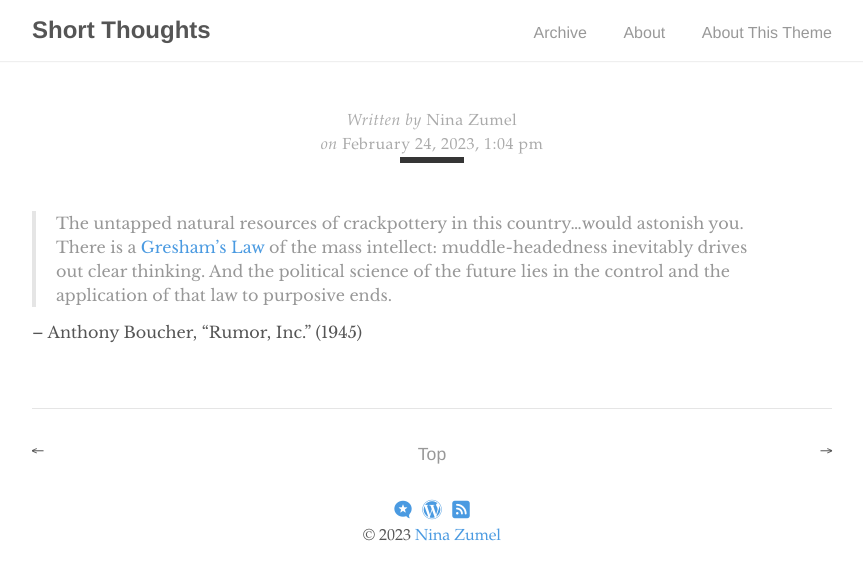
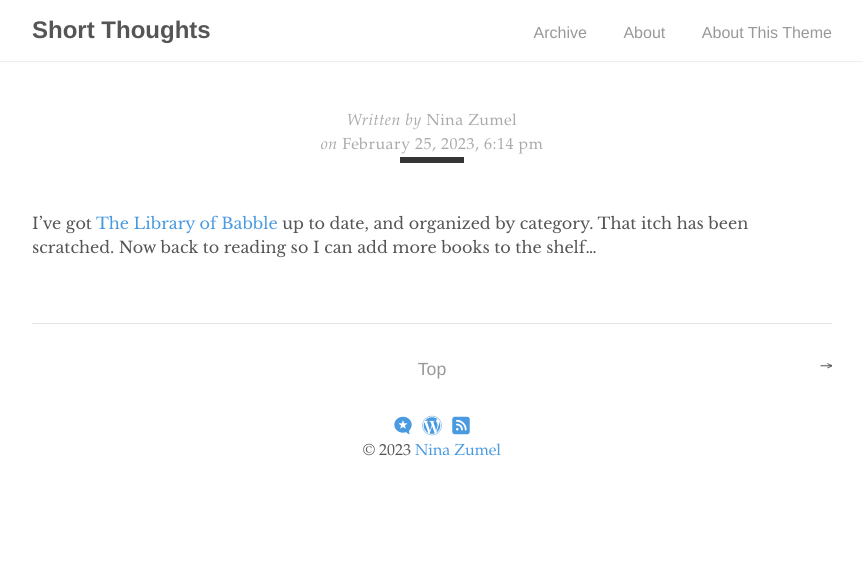
Before and after one commit to NinaZumel/short_thoughts, a Jekyll site: the page built from _posts/2023-02-25-bookshelf-done.md, in a window 1280 px wide. Shown: the top 580 px of the page, without its empty margins (208-1071 px from the left). Built offline with Jekyll 4.4.1, drawn with Linux system fonts in a browser that asks for light colours; nearby versions of some CDN libraries.

Commit message:
new post

```diff
--- a/_posts/2023-02-25-bookshelf-done.md
+++ b/_posts/2023-02-25-bookshelf-done.md
@@ -1,9 +1,7 @@
 ---
 layout: post
-title: "20230224"
-date: 2023-02-24 1:04 PM
+title: "20230225"
+date: 2023-02-25 6:14 PM
 ---
 
-> The untapped natural resources of crackpottery in this country...would astonish you. There is a [Gresham's Law](https://en.wikipedia.org/wiki/Gresham%27s_law) of the mass intellect: muddle-headedness inevitably drives out clear thinking. And the political science of the future lies in the control and the application of that law to purposive ends.
-
--- Anthony Boucher, "Rumor, Inc." (1945)
+I've got [The Library of Babble](https://ninazumel.com/books/) up to date, and organized by category. That itch has been scratched. Now back to reading so I can add more books to the shelf...
```
